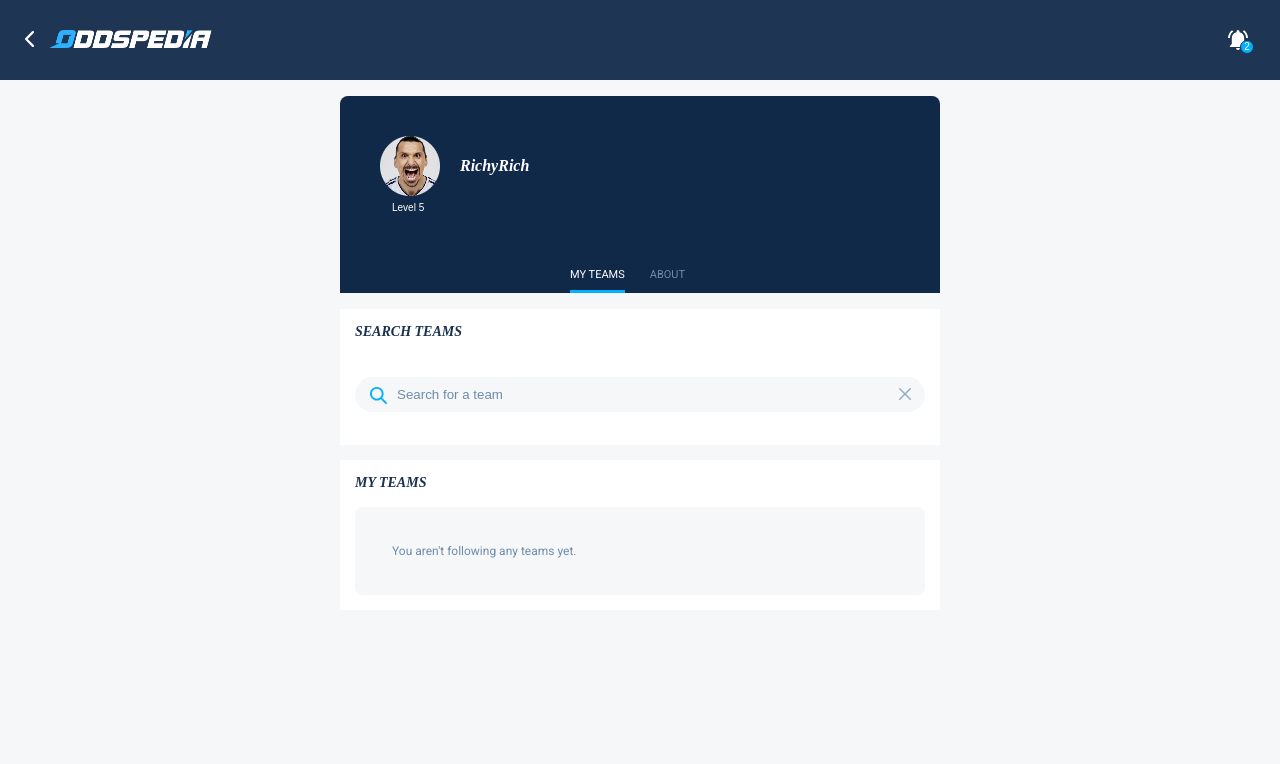
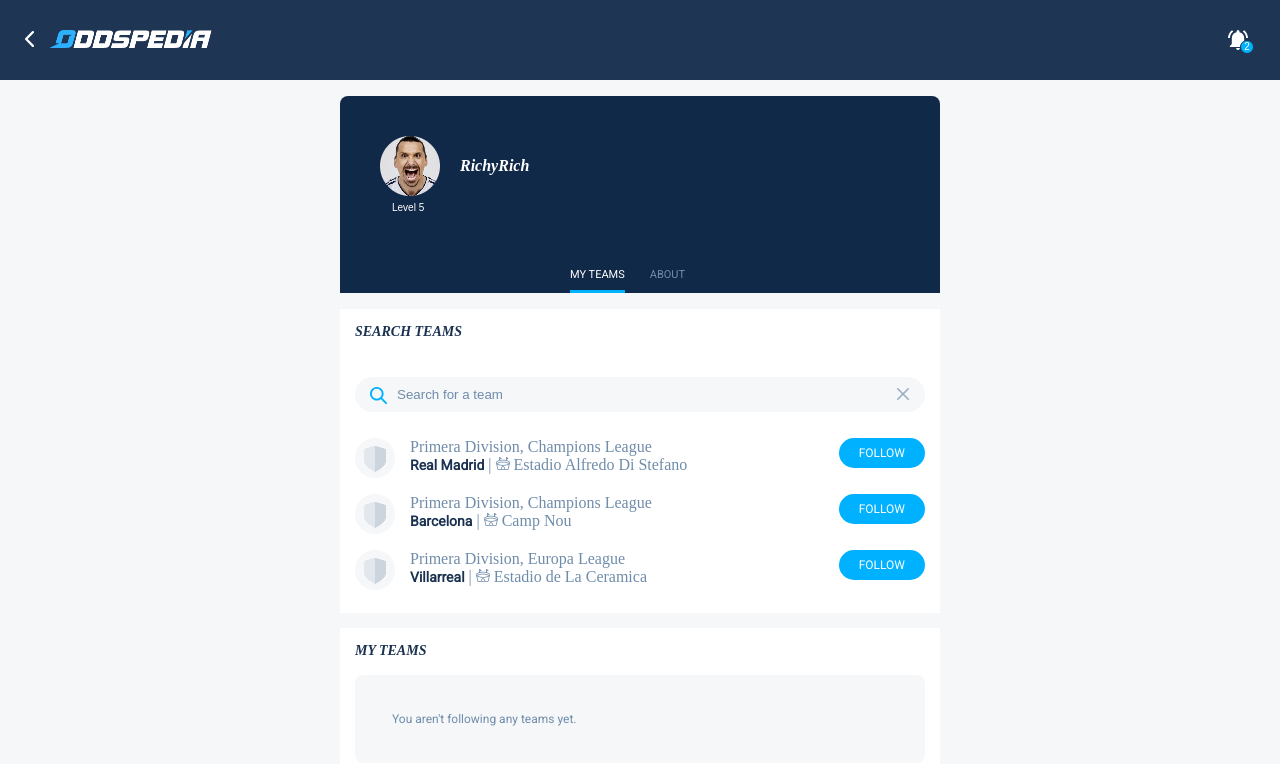
Before and after one commit to martinski74/oddspedia-task, a Vue app: page / in a window 1280 px wide. Shown: the top 764 px of the page. Built offline with nearby package versions, Linux system fonts and the light colour scheme; a web font is replaced by a local one.

Commit message:
styling team compinent

```diff
--- a/src/components/MyTeams.vue
+++ b/src/components/MyTeams.vue
@@ -44,5 +44,9 @@
         font-family: 'Roboto';
         font-size: 12px;
     }
+
+    @media screen and (max-width: 600px) {
+        width: 100%
+    }
 }
 </style>
--- a/src/components/SearchTeams.vue
+++ b/src/components/SearchTeams.vue
@@ -6,11 +6,63 @@
             <input type="text" placeholder="Search for a team">
             <img class="container__close" src="./../assets/close.svg" alt="close">
         </div>
-        <div class="container__results"></div>
+        <div class="container__results">
+            <TeamsList :teams="teams" />
+        </div>
     </div>
 </template>
 
-<script></script>
+<script>
+import TeamsList from './TeamsList.vue';
+export default {
+    components: {
+        TeamsList
+    },
+    data() {
+        return {
+            teams: [
+                {
+                    "id": 1,
+                    "name": "Real Madrid",
+                    "stadium": "Estadio Alfredo Di Stefano",
+                    "leagues": [
+                        "Primera Division",
+                        "Champions League"
+                    ],
+                    "is_following": false
+                },
+                {
+                    "id": 3,
+                    "name": "Barcelona",
+                    "stadium": "Camp Nou",
+                    "leagues": [
+                        "Primera Division",
+                        "Champions League"
+                    ],
+                    "is_following": false
+                },
+                {
+                    "id": 40,
+                    "name": "Villarreal",
+                    "stadium": "Estadio de La Ceramica",
+                    "leagues": [
+                        "Primera Division",
+                        "Europa League"
+                    ],
+                    "is_following": false
+                },
+
+
+            ]
+        }
+    },
+    methods: {
+
+    }
+
+
+}
+</script>
 
 <style scoped lang="scss">
 @import url('https://fonts.googleapis.com/css2?family=Roboto&display=swap');
@@ -58,8 +110,19 @@
 
     &__close {
         position: relative;
-        left: 34em;
+        left: 95%;
         top: -26px;
     }
+
+    @media screen and (max-width: 600px) {
+        width: 100%
+    }
+
+    @media (max-width:375px) {
+        &__close {
+            left: 92%;
+        }
+    }
+
 }
 </style>
--- /dev/null
+++ b/src/components/SingleTeam.vue
@@ -0,0 +1,91 @@
+<template>
+    <div class="wrapper">
+        <div class="wrapper__info">
+            <div class="wrapper__img-holder"><img src="./../assets/team-placeholder.png" alt="placeholder"></div>
+            <div class="info">
+                <div class="first-line">
+                    {{ team.leagues.join(', ') }}
+                </div>
+                <div class="second-line">
+                    <span class="wrapper__team-name">{{ team.name }}</span> | <img src="./../assets/stadium.png"
+                        alt="stadium"> <span>{{ team.stadium }}</span>
+                </div>
+            </div>
+        </div>
+        <div class="follow">
+            <button :class="{ following: isFollow }" class="wrapper__follow-btn" @click="followTeam">{{ isFollow ?
+                'FOLLOWING' : 'FOLLOW'
+            }}</button>
+        </div>
+    </div>
+</template>
+
+<script>
+export default {
+
+    props: {
+        team: {
+            type: Object,
+            required: true
+        }
+    },
+    data() {
+        return {
+            isFollow: false
+        }
+    },
+    methods: {
+        followTeam() {
+
+            this.isFollow = !this.isFollow
+        }
+    }
+}
+</script>
+
+<style scoped lang="scss">
+@import url('https://fonts.googleapis.com/css2?family=Roboto&display=swap');
+
+.wrapper {
+    display: flex;
+    justify-content: space-between;
+    padding: 8px 0 8px 0;
+
+    &__info {
+        display: flex;
+        color: #6F8CAA;
+    }
+
+    &__img-holder {
+        background-color: #F5F7F9;
+        border-radius: 50%;
+        padding: 6px;
+        width: 40px;
+        height: 40px;
+        margin-right: 15px;
+    }
+
+    &__follow-btn {
+        border: none;
+        background-color: #00B1FF;
+        color: white;
+        padding: 8px 20px;
+        border-radius: 15px;
+        font-family: 'Roboto';
+        font-size: 12px;
+    }
+
+    &__team-name {
+        color: #1A3150;
+        font-size: 14px;
+        font-family: 'Roboto';
+        font-weight: 600;
+    }
+
+    .following {
+        background-color: white;
+        color: #00B1FF;
+        border: 1px solid #00B1FF;
+    }
+}
+</style>
--- /dev/null
+++ b/src/components/TeamsList.vue
@@ -0,0 +1,22 @@
+<template>
+    <div v-for="team in teams" :key="team.id" class="teamholder">
+        <SingleTeam :team="team" />
+    </div>
+</template>
+<script>
+import SingleTeam from './SingleTeam.vue';
+export default {
+
+    components: {
+        SingleTeam
+    },
+    props: ['teams'],
+
+    methods: {
+
+    }
+
+}
+</script>
+
+<style scoped lang="scss"></style>
```
Also changed, not shown: src/assets/stadium.png (added), src/assets/team-placeholder.png (added).
